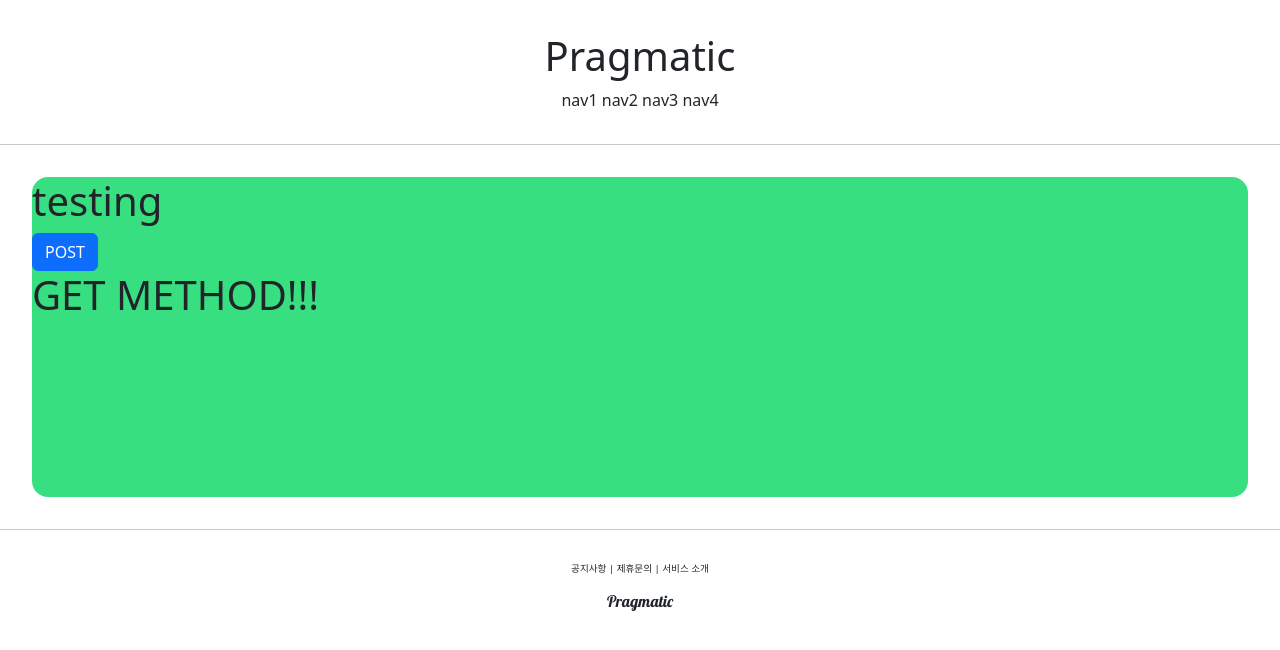
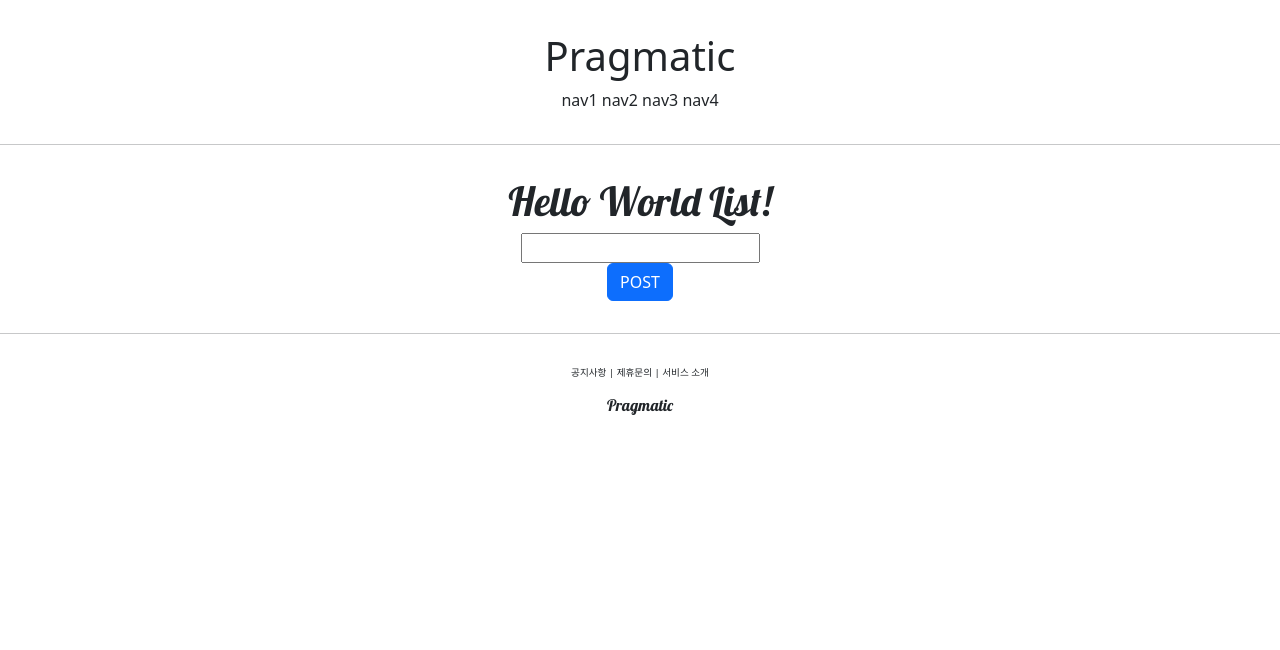
Before and after one commit to HSMell/PycharmProject, a Django app: page /account/hello_world/ in a window 1280 px wide. Shown: the top 650 px of the page. Run offline with Django 4.2, Linux system fonts and the light colour scheme.

Commit message:
how to save on a model

```diff
--- a/accountapp/templates/accountapp/hello_world.html
+++ b/accountapp/templates/accountapp/hello_world.html
@@ -2,22 +2,27 @@
 
 {% block content%}
 
-    <div style="height:20rem; background-color:#38df81; border-radius: 1rem; margin: 2rem;">
-        <h1>
-            testing
+    <div style="border-radius: 1rem; margin: 2rem; text-align: center;">
+        <h1 style="font-family: 'lobster', cursive;">
+            Hello World List!
         </h1>
 
         <form action="/account/hello_world/" method="post">
             <!--장고에서 post요청을 할때는 crsf토큰(장고에서 제공하는 보안)을 명시해주어야 한다.-->
             {% csrf_token %}
-            <input type="submit" class="btn btn-primary" value="POST">
+            <div>
+                <input type="text" name="hello_world_input" value="">
+            </div>
+            <div>
+                <input type="submit" class="btn btn-primary" value="POST">
+            </div>
+        </form>
 
-            <h1>
-                {{ text }}
-            </h1>
-
-
-        </form>
+        {% if hello_world_output %}
+        <h1>
+            {{ hello_world_output.text }}
+        </h1>
+        {% endif %}
 
     </div>
 
--- a/accountapp/views.py
+++ b/accountapp/views.py
@@ -1,5 +1,8 @@
 from django.http import HttpResponse
 from django.shortcuts import render
+
+from accountapp.models import HelloWorld
+
 
 # Create your views here.
 
@@ -8,6 +11,13 @@ from django.shortcuts import render
 def hello_world(request):
 
     if request.method == "POST":
-        return render(request,'accountapp/hello_world.html', context={'text': 'POST METHOD!!!'}) #context는 데이터 꾸러미
+
+        temp = request.POST.get('hello_world_input')
+
+        new_hello_world = HelloWorld()
+        new_hello_world.text = temp
+        new_hello_world.save()
+
+        return render(request,'accountapp/hello_world.html', context={'hello_world_output': new_hello_world}) #context는 데이터 꾸러미
     else:
         return render(request,'accountapp/hello_world.html', context={'text': 'GET METHOD!!!'}) #context는 데이터 꾸러미
```
